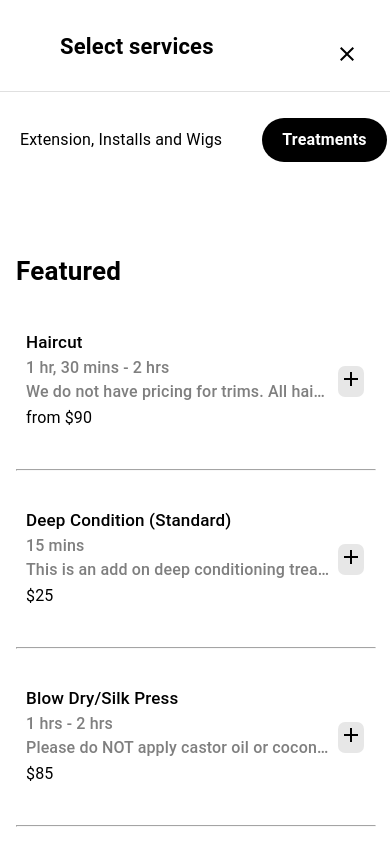
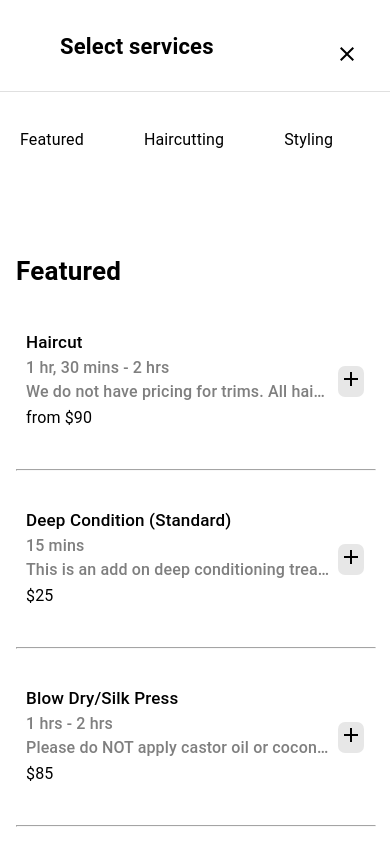
Before and after one commit to falgun143/Salon, a Next.js app: page / in a window 390 px wide. Shown: the top 844 px of the page. Built offline with nearby package versions, Linux system fonts and the light colour scheme.

Commit message:
Added responsivness and scrolling Sync in the smaller screens

```diff
--- a/components/Appbar.tsx
+++ b/components/Appbar.tsx
@@ -13,24 +13,27 @@ interface AppbarProps {
 }
 
 const Appbar: React.FC<AppbarProps> = ({ children, activeCategory, setActiveCategory }) => {
+  const theme = useTheme();
+  const isMediumScreen = useMediaQuery(theme.breakpoints.up('md'));
   const categoriesRef = useRef<HTMLDivElement>(null);
   const [visibleHeadings, setVisibleHeadings] = useState<string[]>([]);
   const [startIndex, setStartIndex] = useState(0);
   const [endIndex, setEndIndex] = useState(4);
-
-  const theme = useTheme();
-  const isMediumScreen = useMediaQuery(theme.breakpoints.up('md'));
 
   const updateVisibleHeadings = (start: number, end: number) => {
     setVisibleHeadings(data.headings.slice(start, end + 1).map(h => h.heading));
   };
 
   useEffect(() => {
-    updateVisibleHeadings(startIndex, endIndex);
-  }, [startIndex, endIndex]);
+    if (isMediumScreen) {
+      updateVisibleHeadings(startIndex, endIndex);
+    } else {
+      setVisibleHeadings(data.headings.map(h => h.heading));
+    }
+  }, [startIndex, endIndex, isMediumScreen]);
 
   const handleScroll = () => {
-    const headerHeight = 180; // Adjust based on header height
+    const headerHeight = 180;
     let activeHeading = "";
 
     data.headings.forEach((heading) => {
@@ -46,11 +49,20 @@ const Appbar: React.FC<AppbarProps> = ({ children, activeCategory, setActiveCate
     if (activeHeading && activeCategory !== activeHeading) {
       setActiveCategory(activeHeading);
       const index = data.headings.findIndex(h => h.heading === activeHeading);
-      const newStartIndex = Math.max(0, index - 1);
+      const newStartIndex = Math.max(0, index);
       const newEndIndex = Math.min(data.headings.length - 1, newStartIndex + 4);
 
       setStartIndex(newStartIndex);
       setEndIndex(newEndIndex);
+    }
+
+    if (!isMediumScreen) {
+      // Synchronize horizontal scroll with vertical scroll
+      const container = categoriesRef.current;
+      if (container) {
+        const scrollAmount = window.scrollY / 2;
+        container.scrollLeft = scrollAmount;
+      }
     }
   };
 
@@ -58,7 +70,7 @@ const Appbar: React.FC<AppbarProps> = ({ children, activeCategory, setActiveCate
     const container = categoriesRef.current;
     if (container) {
       const containerWidth = container.clientWidth;
-      const headingWidth = containerWidth / 2; // Adjust based on your layout
+      const headingWidth = containerWidth / 2;
       const scrollAmount = direction === "right" ? headingWidth : -headingWidth;
 
       if (direction === "right" && endIndex < data.headings.length - 1) {
@@ -68,8 +80,8 @@ const Appbar: React.FC<AppbarProps> = ({ children, activeCategory, setActiveCate
         setEndIndex(newEndIndex);
 
         // Smoothly scroll to the right
-        container.scrollTo({
-          left: container.scrollLeft + scrollAmount,
+        container.scrollBy({
+          left: scrollAmount,
           behavior: 'smooth',
         });
       } else if (direction === "left" && startIndex > 0) {
@@ -79,8 +91,8 @@ const Appbar: React.FC<AppbarProps> = ({ children, activeCategory, setActiveCate
         setEndIndex(newEndIndex);
 
         // Smoothly scroll to the left
-        container.scrollTo({
-          left: container.scrollLeft + scrollAmount,
+        container.scrollBy({
+          left: scrollAmount,
           behavior: 'smooth',
         });
       }
@@ -90,7 +102,7 @@ const Appbar: React.FC<AppbarProps> = ({ children, activeCategory, setActiveCate
   const scrollToHeading = (heading: string) => {
     const section = document.getElementById(heading);
     if (section) {
-      const headerOffset = 245; // Adjust based on your layout
+      const headerOffset = 245;
       const elementPosition = section.getBoundingClientRect().top;
       const offsetPosition = elementPosition + window.pageYOffset - headerOffset;
 
@@ -101,7 +113,7 @@ const Appbar: React.FC<AppbarProps> = ({ children, activeCategory, setActiveCate
       setActiveCategory(heading);
 
       const index = data.headings.findIndex(h => h.heading === heading);
-      const newStartIndex = Math.max(0, index - 1);
+      const newStartIndex = Math.max(0, index);
       const newEndIndex = Math.min(data.headings.length - 1, newStartIndex + 4);
 
       setStartIndex(newStartIndex);
@@ -115,7 +127,7 @@ const Appbar: React.FC<AppbarProps> = ({ children, activeCategory, setActiveCate
     return () => {
       window.removeEventListener("scroll", handleScroll);
     };
-  }, [activeCategory]);
+  }, [activeCategory, isMediumScreen]);
 
   return (
     <>
@@ -155,7 +167,7 @@ const Appbar: React.FC<AppbarProps> = ({ children, activeCategory, setActiveCate
             justifyContent: "flex-start",
             padding: "10px 0",
             whiteSpace: "nowrap",
-            overflowX: "auto", // Ensure horizontal scrolling is enabled
+            overflowX: "auto",
             position: "relative",
             marginBottom: 2,
           }}
@@ -165,7 +177,11 @@ const Appbar: React.FC<AppbarProps> = ({ children, activeCategory, setActiveCate
             sx={{
               display: "flex",
               overflowX: "auto",
-              width: "fit-content", // Adjust width to fit content
+              transition: "transform 0.7s ease",
+              width: {
+                xs: "100%",
+                md: "45%"
+              },
               gap: "20px",
               alignItems: "center",
               scrollBehavior: "smooth",
@@ -174,7 +190,7 @@ const Appbar: React.FC<AppbarProps> = ({ children, activeCategory, setActiveCate
                 md: 33
               },
               '&::-webkit-scrollbar': {
-                display: 'none', // Hide scrollbar in webkit browsers
+                display: 'none'
               },
             }}
           >
```
